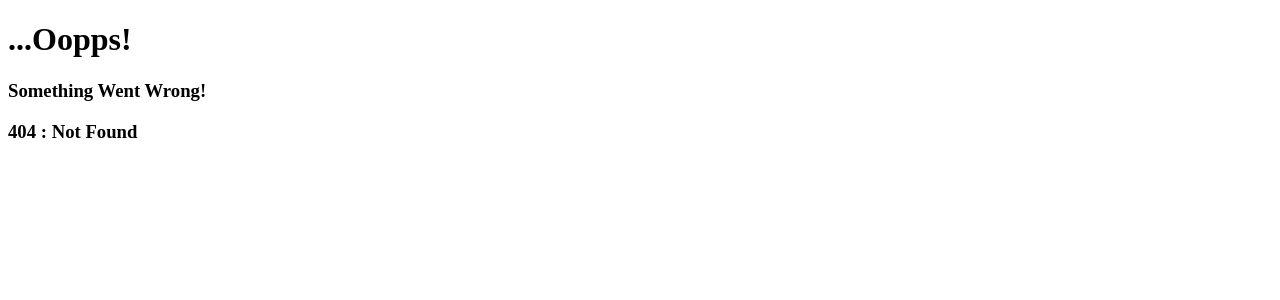
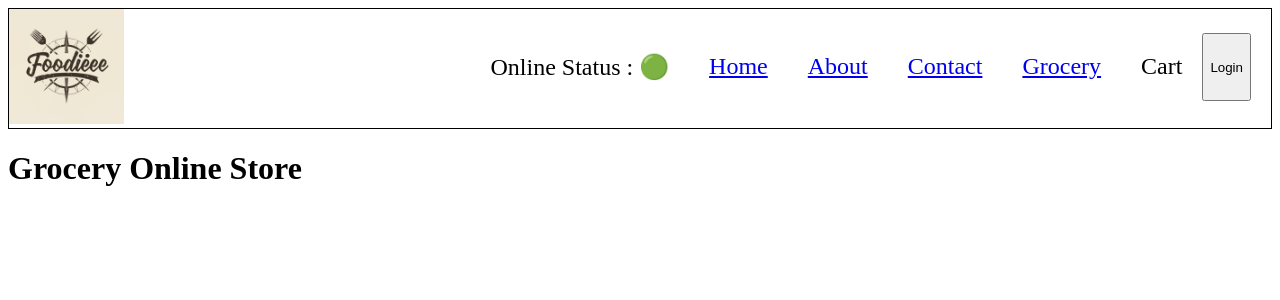
Before and after one commit to Dennis00725/react, a React (Vite) app: page /grocery in a window 1280 px wide. Before the commit this address had no page. Shown: the top 300 px of the page. Built offline with nearby package versions, Linux system fonts and the light colour scheme.

Commit message:
created Grocery, optimized by adding lazy loading

```diff
--- a/src/App.js
+++ b/src/App.js
@@ -1,4 +1,4 @@
-import React from "react";
+import React, { lazy, Suspense } from "react";
 import ReactDOM from "react-dom/client";
 import Header from "./components/Header";
 import Body from "./components/Body";
@@ -7,7 +7,14 @@
 import Error from "./components/Error";
 import RestaurantMenu from "./components/RestaurantMenu";
 import { createBrowserRouter, Outlet, RouterProvider } from "react-router-dom";
+import Shimmer from "./components/Shimmer";
+//import Grocery from "./components/Grocery";
 
+// chunking
+// code splitting
+// Dynamic Bundling
+// Lazy loading
+const Grocery = lazy(() => import("./components/Grocery"));
 const AppLayout = () => {
   return (
     <div className="app">
@@ -34,6 +41,14 @@
         element: <Contact />,
       },
       {
+        path: "/grocery",
+        element: (
+          <Suspense fallback={<Shimmer />}>
+            <Grocery />
+          </Suspense>
+        ),
+      },
+      {
         path: "/restaurants/:resId",
         element: <RestaurantMenu />,
       },
--- /dev/null
+++ b/src/components/Grocery.js
@@ -0,0 +1,4 @@
+const Grocery = () => {
+  return <h1>Grocery Online Store</h1>;
+};
+export default Grocery;
--- a/src/components/Header.js
+++ b/src/components/Header.js
@@ -23,6 +23,9 @@
           <li>
             <Link to="/contact">Contact</Link>
           </li>
+          <li>
+            <Link to="/grocery">Grocery</Link>
+          </li>
           <li>Cart</li>
           <button
             className="login"
```
